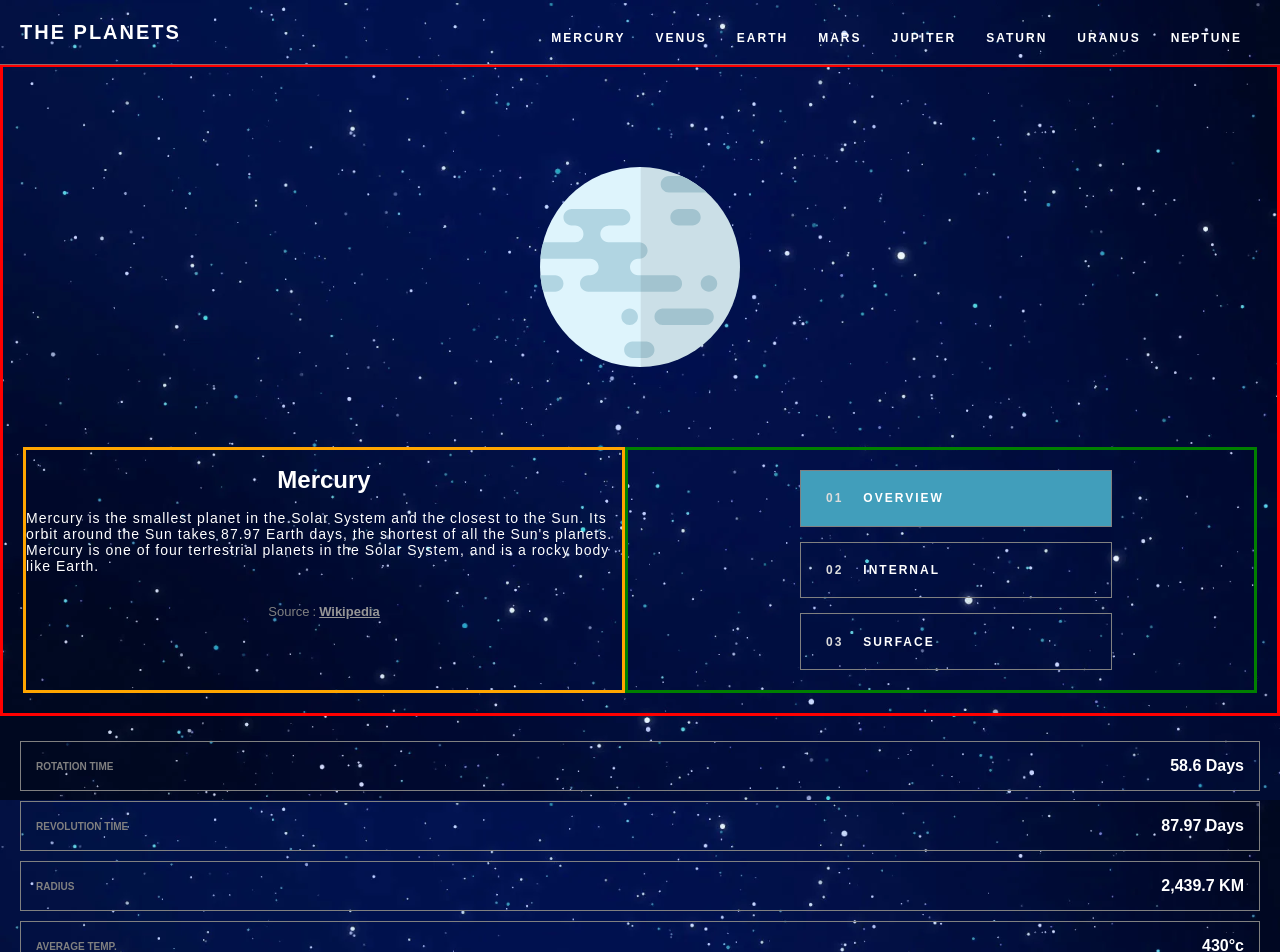
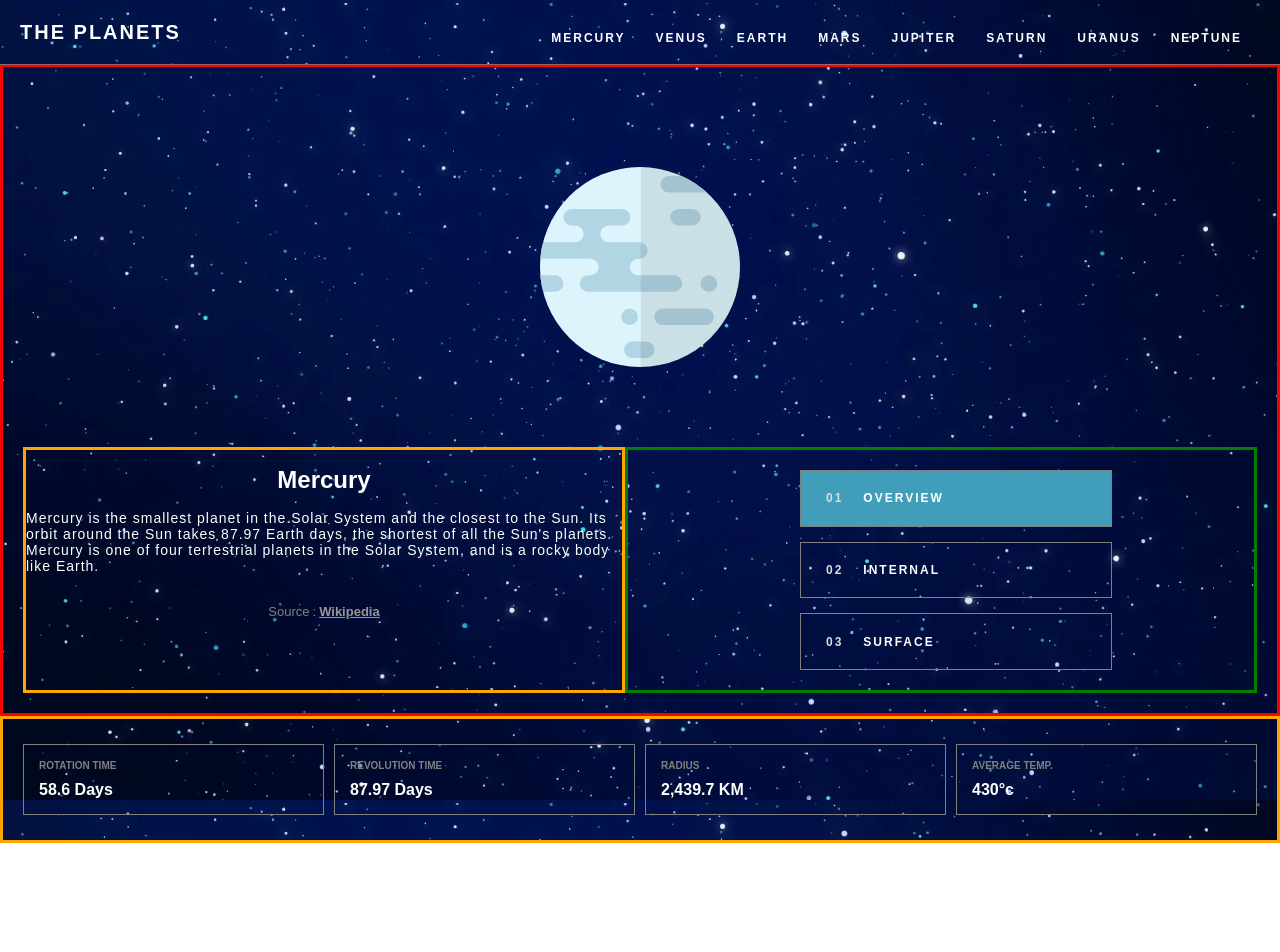
Before and after one commit to Rodri-97/planets-fact-website, a React (Create React App) app: page / in a window 1280 px wide. Shown: the top 952 px of the page. After the commit the page ends 843 px from the top, so only its background shows below. Built offline with nearby package versions, Linux system fonts and the light colour scheme.

Commit message:
proper tablet layout

```diff
--- a/src/styles/Planet.css
+++ b/src/styles/Planet.css
@@ -35,6 +35,7 @@
 .statistics {
     display: flex;
     flex-direction: column;
+    justify-content: space-between;
     align-items: stretch;
     padding: 20px;
 }
@@ -44,8 +45,8 @@
     margin: 5px 0;
     padding: 15px;
     display: flex;
-    align-items: center;
-    justify-content: center;
+    flex-direction: row;
+    justify-content: space-between;
 }
 
 .statistic-name, .statistic {
@@ -57,12 +58,21 @@
     font-size: 10px;
 }
 
-.statistic {
-    margin-left: auto;
-}
-
 @media screen and (min-width: 700px) {
     .mobile-selector {
         display: none;
     }
+
+    .statistics {
+        flex-direction: row;
+        justify-content: center;
+        border: 3px solid orange;
+        gap: 10px;
+    }
+
+    .statistics-container {
+        flex-direction: column;
+        flex: 1;
+        gap: 10px;
+    }
 }
```
